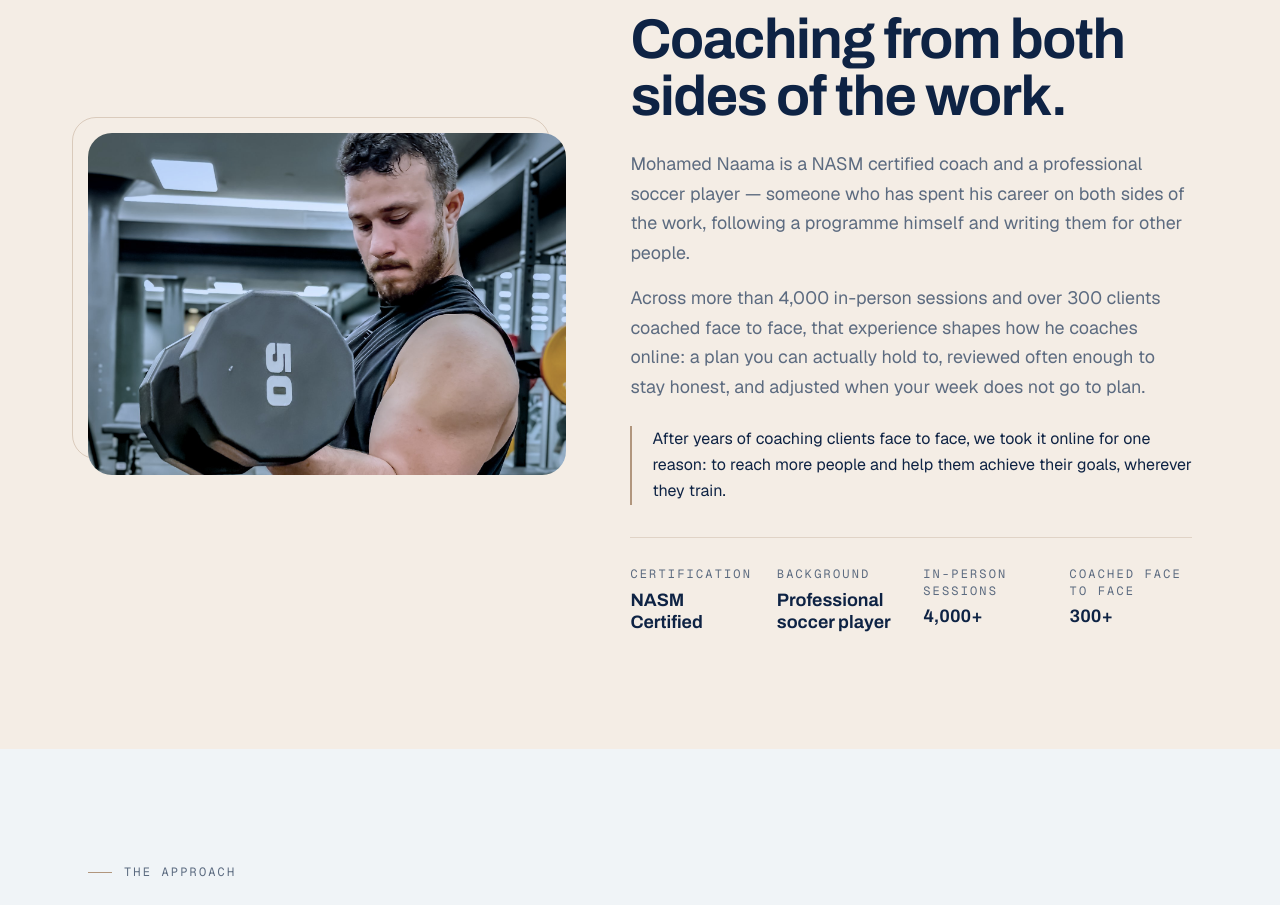
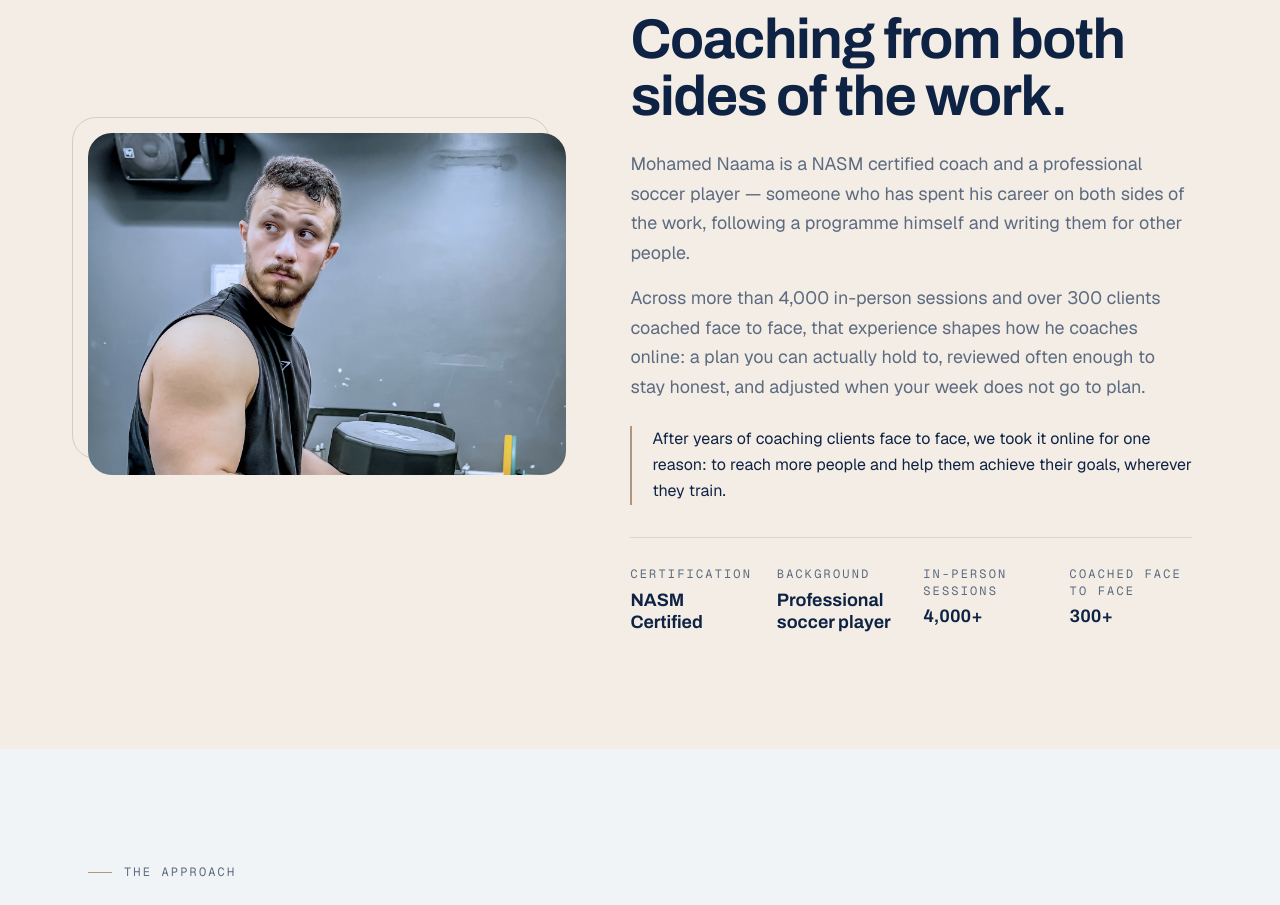
Before and after one commit to mohamednaama99-prog/mohamednaama, a Next.js app: page /about in a window 1280 px wide. Shown: the part 1200-2105 px from the top of the page. Built offline with nearby package versions, Linux system fonts and the light colour scheme; no server answers.

Commit message:
Give /about its own photograph
The homepage and /about were sharing one frame. /about now uses a closer
portrait against a clean wall; the homepage keeps the training shot.

Co-Authored-By: Claude Opus 5 <noreply@anthropic.com>

```diff
--- a/src/app/about/page.tsx
+++ b/src/app/about/page.tsx
@@ -23,7 +23,7 @@ export const metadata: Metadata = {
   alternates: { canonical: "/about" },
 };
 
-const shot = media.coachTraining;
+const shot = media.coachPortrait;
 
 export default function AboutPage() {
   return (
```
Also changed, not shown: public/images/coach-mohamed-portrait.jpg (added).
